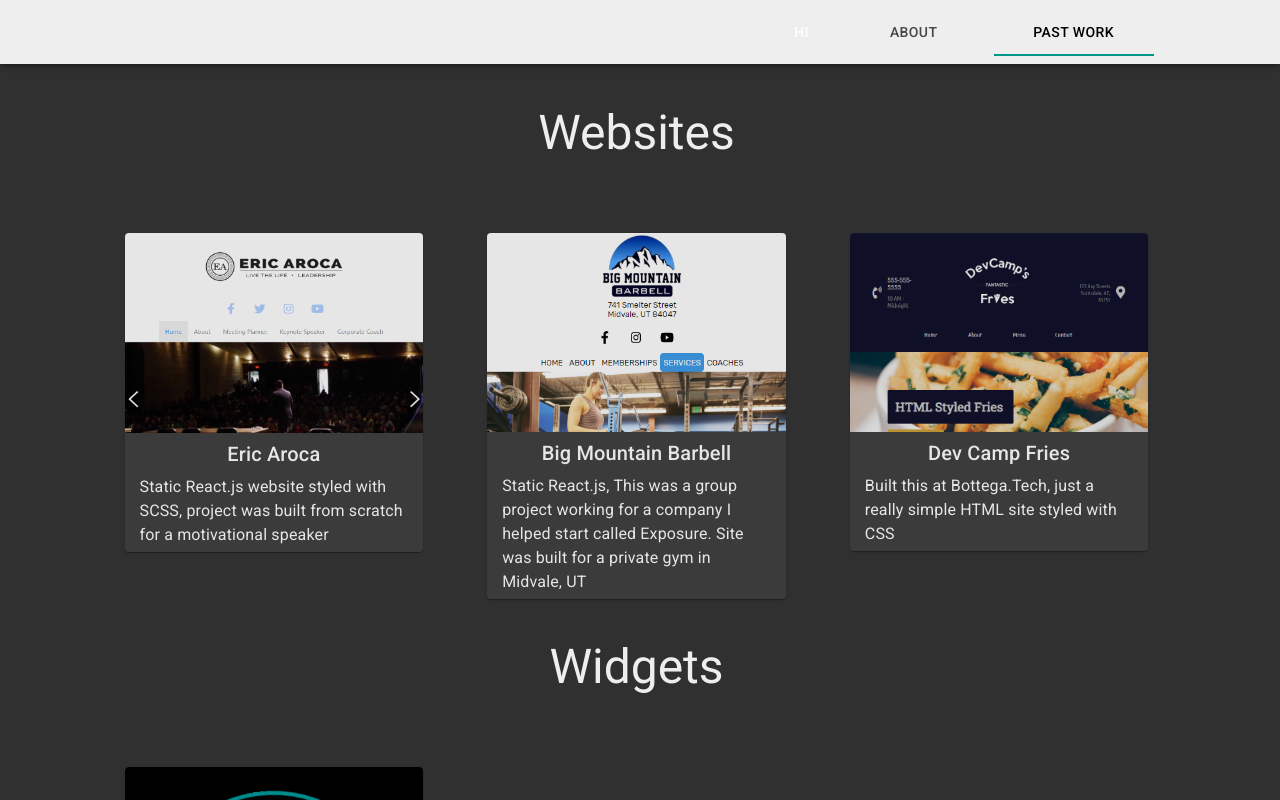
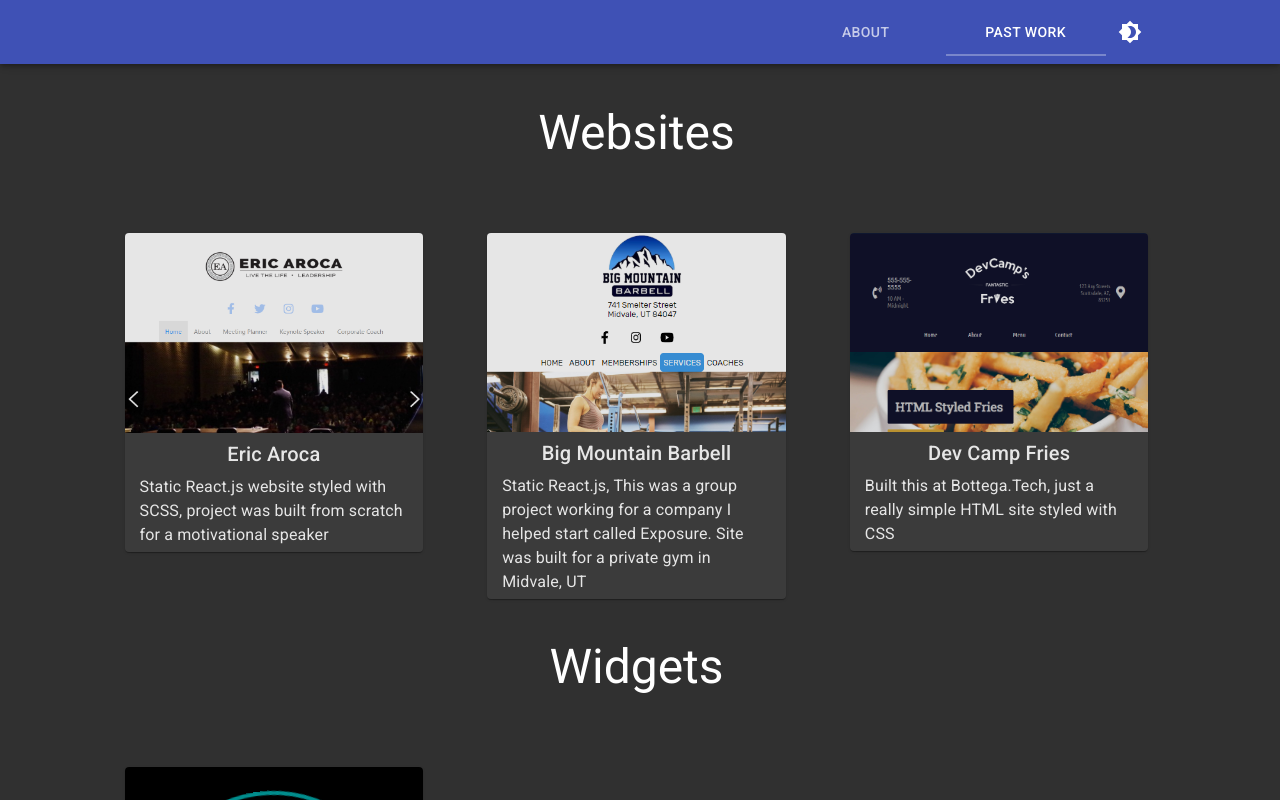
Before and after one commit to kysen/kysen-portfolio-section, a React (Create React App) app: page /past-work in a window 1280 px wide. Built offline with nearby package versions, Linux system fonts and the light colour scheme.

Commit message:
muchisimas cosas

```diff
--- a/package.json
+++ b/package.json
@@ -4,7 +4,7 @@
   "private": true,
   "dependencies": {
     "@material-ui/core": "^4.7.2",
-    "@material-ui/icons": "^4.5.1",
+    "@material-ui/icons": "^4.9.1",
     "@material-ui/styles": "^4.7.1",
     "node-sass": "4.13.1",
     "prop-types": "15.7.2",
--- a/src/App.js
+++ b/src/App.js
@@ -1,31 +1,60 @@
 import React from "react";
+import { BrowserRouter, Switch, Route } from "react-router-dom";
 
 import Navbar from "./components/Navbar";
 import LandingPage from "./views/LandingPage/LandingPage";
 import PastWork from "./views/PastWork/PastWork";
 
-import { CssBaseline, Container } from "@material-ui/core";
-import { BrowserRouter, Switch, Route } from "react-router-dom";
+import { CssBaseline, Container, ThemeProvider } from "@material-ui/core";
+import {
+  makeStyles,
+  createMuiTheme,
+  responsiveFontSizes,
+} from "@material-ui/core/styles";
+import indigo from "@material-ui/core/colors/indigo";
 
-import { makeStyles } from "@material-ui/core/styles";
-
-const useStyles = makeStyles(theme => ({
+const useStyles = makeStyles(() => ({
   root: {
     display: "flex",
     flexDirection: "column",
     alignItems: "center",
-    marginTop: 65
-  }
+    marginTop: 65,
+  },
 }));
 
 const App = () => {
+  const [currentTheme, setTheme] = React.useState({
+    palette: {
+      type: "dark",
+      primary: indigo,
+    },
+  });
   const classes = useStyles();
 
+  const toggleDarkTheme = () => {
+    let newPaletteType =
+      currentTheme.palette.type === "light" ? "dark" : "light";
+    setTheme(prevState => {
+      return {
+        ...prevState,
+        palette: {
+          type: newPaletteType,
+        },
+      };
+    });
+  };
+  let muiTheme = createMuiTheme(currentTheme);
+  muiTheme = responsiveFontSizes(muiTheme);
+
   return (
+    <ThemeProvider theme={muiTheme}>
       <div className="scroll">
         <CssBaseline />
         <BrowserRouter>
-        <Navbar />
+          <Navbar
+            currentTheme={currentTheme}
+            toggleDarkTheme={toggleDarkTheme}
+          />
 
           <Switch>
             <Route path="/past-work">
@@ -41,6 +70,7 @@ const App = () => {
           </Switch>
         </BrowserRouter>
       </div>
+    </ThemeProvider>
   );
 };
 
--- a/src/components/Navbar.js
+++ b/src/components/Navbar.js
@@ -1,11 +1,21 @@
 import React from "react";
 import PropTypes from "prop-types";
-import { makeStyles } from "@material-ui/core/styles";
-import { AppBar, Toolbar, Tabs, Tab, Button } from "@material-ui/core";
+import { makeStyles, withStyles } from "@material-ui/core/styles";
+import { AppBar, Toolbar, Tabs, Tab, IconButton } from "@material-ui/core";
+import Brightness4Icon from "@material-ui/icons/Brightness4";
+import Brightness7Icon from "@material-ui/icons/Brightness7";
 
 import ListItem from "@material-ui/core/ListItem";
 import ListItemText from "@material-ui/core/ListItemText";
 import { Link as RouterLink, useLocation } from "react-router-dom";
+
+const AntTabs = withStyles(theme => ({
+  indicator: {
+    backgroundColor: theme.palette.primary.light,
+
+    // display: "none",
+  },
+}))(props => <Tabs {...props} />);
 
 function ListItemLink(props) {
   const { primary, to } = props;
@@ -15,7 +25,7 @@ function ListItemLink(props) {
       React.forwardRef((itemProps, ref) => (
         <RouterLink to={to} ref={ref} {...itemProps} />
       )),
-    [to]
+    [to],
   );
 
   return (
@@ -30,23 +40,22 @@ function ListItemLink(props) {
 ListItemLink.propTypes = {
   icon: PropTypes.element,
   primary: PropTypes.string.isRequired,
-  to: PropTypes.string.isRequired
+  to: PropTypes.string.isRequired,
 };
 
-const useStyles = makeStyles(theme => ({
-  root: {},
+const useStyles = makeStyles(() => ({
   splitNavbar: {
     display: "flex",
     justifyContent: "flex-end",
     indicator: "none",
-    marginRight: "8%"
+    marginRight: "8%",
   },
 
   tabs: {
     display: "flex",
     flexDirection: "column",
-    alignItems: "stretch"
-  }
+    alignItems: "stretch",
+  },
 }));
 
 function usePageViews(setValue) {
@@ -56,7 +65,7 @@ function usePageViews(setValue) {
   }, [setValue, location]);
 }
 
-function Navbar() {
+function Navbar({ currentTheme, toggleDarkTheme }) {
   const classes = useStyles();
   const [value, setValue] = React.useState("/");
 
@@ -70,21 +79,38 @@ function Navbar() {
   return (
     <AppBar>
       <Toolbar className={classes.splitNavbar}>
-        <Button>Hi</Button>
-        <Tabs
+        <AntTabs
           value={value}
           onChange={handleChange}
-          aria-label="simple tabs example"
           className={classes.tabs}
+          TabIndicatorProps={{}}
         >
-          <Tab label="About" value="/" component={RouterLink} to={"/"} />
           <Tab
+            disableRipple
+            label="About"
+            value="/"
+            component={RouterLink}
+            to={"/"}
+          />
+          <Tab
+            disableRipple
             label="Past Work"
             value="/past-work"
             component={RouterLink}
             to={"/past-work"}
           />
-        </Tabs>
+        </AntTabs>
+        <IconButton
+          aria-label="add an alarm"
+          onClick={toggleDarkTheme}
+          color="inherit"
+        >
+          {currentTheme.palette.type === "dark" ? (
+            <Brightness4Icon />
+          ) : (
+            <Brightness7Icon />
+          )}
+        </IconButton>
       </Toolbar>
     </AppBar>
   );
--- a/src/components/theme.js
+++ b/src/components/theme.js
@@ -1,27 +1,11 @@
 import { createMuiTheme, responsiveFontSizes } from "@material-ui/core/styles";
-import teal from "@material-ui/core/colors/teal";
-import grey from "@material-ui/core/colors/grey";
+import indigo from "@material-ui/core/colors/indigo";
 
 let theme = createMuiTheme({
   palette: {
-    primary: {
-      light: "#fafafa",
-      main: "#eeeeee",
-      dark: "#bdbdbd",
-      contrastText: "#000"
-    },
-    secondary: {
-      light: teal[200],
-      main: teal[500],
-      dark: teal[800],
-      contrastText: "#fff"
-    },
-    // background: {
-    //   default: grey[900],
-    //   paper: grey[800]
-    // },
-    type: "dark"
-  }
+    primary: indigo,
+    type: "dark",
+  },
 });
 
 theme = responsiveFontSizes(theme);
--- a/src/index.js
+++ b/src/index.js
@@ -1,14 +1,7 @@
 import React from "react";
 import ReactDOM from "react-dom";
 import App from "./App";
-import { ThemeProvider } from "@material-ui/core";
-import theme from "./components/theme";
 
 import "./index.scss";
 
-ReactDOM.render(
-  <ThemeProvider theme={theme}>
-    <App />
-  </ThemeProvider>,
-  document.getElementById("root")
-);
+ReactDOM.render(<App />, document.getElementById("root"));
--- a/src/index.scss
+++ b/src/index.scss
@@ -2,9 +2,17 @@ $teal-2: #80cbc4;
 $teal-5: #009688;
 $teal-8: #00695c;
 
-$secondary-light: $teal-2;
-$secondary-main: $teal-5;
-$secondary-dark: $teal-8;
+$deepPurple-2: #b39ddb;
+$deepPurple-5: #673ab7;
+$deepPurple-8: #4527a0;
+
+$indigo-main: #3f51b5;
+$indigo-light: #6573c3;
+$indigo-dark: #2c387e;
+
+$primary-light: $indigo-light;
+$primary-main: $indigo-main;
+$primary-dark: $indigo-dark;
 
 body {
   margin: 0;
@@ -20,38 +28,65 @@ code {
     monospace;
 }
 
+::-moz-selection {
+  /* Code for Firefox */
+  color: white;
+  background: $primary-light;
+}
+
+::selection {
+  color: white;
+  background: $primary-light;
+}
+
 .scroll {
   position: absolute;
-  top: 0; bottom: 0; height: 100%;
+  top: 0;
+  bottom: 0;
+  height: 100%;
   min-height: 100vh;
-  left: 0; right: 7px;  width: auto;
+  left: 0;
+  right: 7px;
+  width: auto;
   overflow: scroll;
 }
-.scroll::-webkit-scrollbar {width: 6px; height: 0;}
-.scroll::-webkit-scrollbar-track {margin: 54px 0 53px}
+.scroll::-webkit-scrollbar {
+  width: 6px;
+  height: 0;
+}
+.scroll::-webkit-scrollbar-track {
+  margin: 70px 0 5px;
+}
 .scroll::-webkit-scrollbar-thumb {
-  background: $secondary-dark;
+  background: $primary-main;
   border-radius: 10px;
 }
 .scroll::-webkit-scrollbar-thumb:hover {
-  background: $secondary-main;
+  background: $primary-main;
 }
 
 .master {
-  width: 80%; max-width: 1000px; min-width: 458px;
+  width: 80%;
+  max-width: 1000px;
+  min-width: 458px;
   margin: 43px auto;
   padding: 12px;
   padding-right: 3px;
 }
 
 @media screen and (max-width: 480px) {
-  .master { width: auto; min-width: 200px; padding-right: 4px;}
-  .scroll {right: 3px;}
-  .scroll::-webkit-scrollbar {width: 5px;}
+  .master {
+    width: auto;
+    min-width: 200px;
+    padding-right: 4px;
+  }
+  .scroll {
+    right: 3px;
+  }
+  .scroll::-webkit-scrollbar {
+    width: 5px;
+  }
 }
-
-
-
 
 // ::-webkit-scrollbar {
 //   width: 15px;
--- a/src/views/LandingPage/LandingPage.js
+++ b/src/views/LandingPage/LandingPage.js
@@ -4,47 +4,12 @@ import HomeScreen from "./HomeScreen/HomeScreen";
 import { Container } from "@material-ui/core";
 import { makeStyles } from "@material-ui/core/styles";
 
-const useStyles = makeStyles(theme => ({
+const useStyles = makeStyles(() => ({
   root: {
-    // background: "rgb(36,36,36)",
-    background: theme.palette.background,
-    color: theme.palette.primary.light,
-    display: "flex",
-    flexDirection: "column",
-    alignItems: "center"
-  },
-  gridContainer: {
-    alignItems: "center",
-    marginTop: 5,
-    width: "80vw"
-  },
-  paper: {
-    backgroundColor: "black",
-    color: theme.palette.primary.main,
-    height: "80vw",
-    cursor: "pointer"
-  },
-  thumbnail: {
-    height: "100%",
-    width: "100%",
-    objectFit: "cover"
-  },
-  descriptionWrapper: {
-    position: "absolute",
-    height: "80vw",
-    width: "80vw",
     display: "flex",
     flexDirection: "column",
     alignItems: "center",
-    justifyContent: "center",
-
-    "&:hover": {
-      color: "red"
-    }
   },
-  description: {
-    // display: "none"
-  }
 }));
 
 function LandingPage() {
--- a/src/views/PastWork/PastWork.js
+++ b/src/views/PastWork/PastWork.js
@@ -12,7 +12,6 @@ const useStyles = makeStyles(theme => ({
     flexDirection: "column",
     alignItems: "center",
     marginTop: 40,
-    color: theme.palette.primary.secondary,
   },
 }));
 
--- a/src/views/PastWork/Websites/Websites.js
+++ b/src/views/PastWork/Websites/Websites.js
@@ -107,7 +107,7 @@ function Websites() {
 
   return (
     <div className={classes.websitesRoot}>
-      <Typography variant="h3" className={classes.title} color="primary">
+      <Typography variant="h3" className={classes.title}>
         Websites
       </Typography>
       <Grid container spacing={8} className={classes.gridContainer}>
--- a/src/views/PastWork/Widgets/Widgets.js
+++ b/src/views/PastWork/Widgets/Widgets.js
@@ -63,7 +63,7 @@ function Websites() {
 
   return (
     <div className={classes.widgetsRoot}>
-      <Typography variant="h3" className={classes.title} color="primary">
+      <Typography variant="h3" className={classes.title}>
         Widgets
       </Typography>
       <Grid container spacing={8} className={classes.gridContainer}>
```
Also changed, not shown: 1 other file (tests, documents, lock files or other folders). Lines whose indentation alone changed are shown as unchanged.
